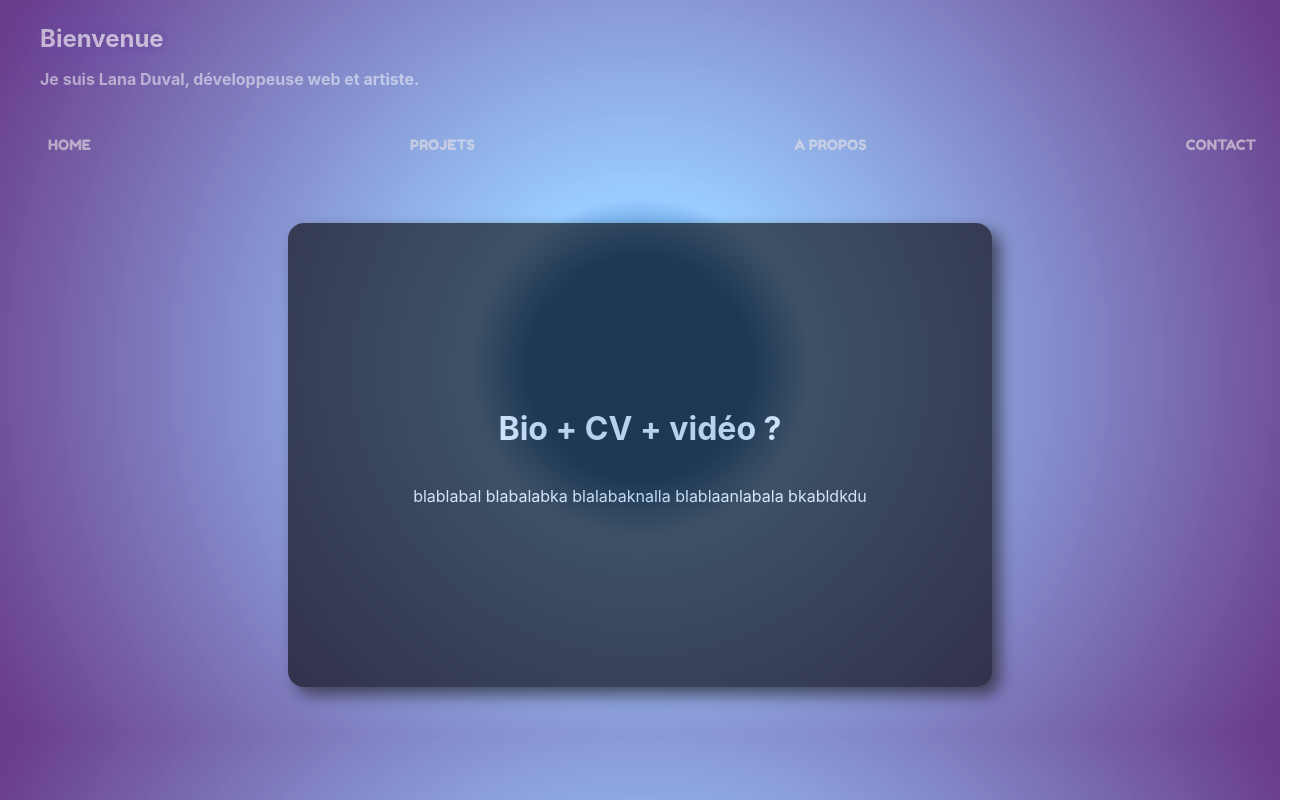
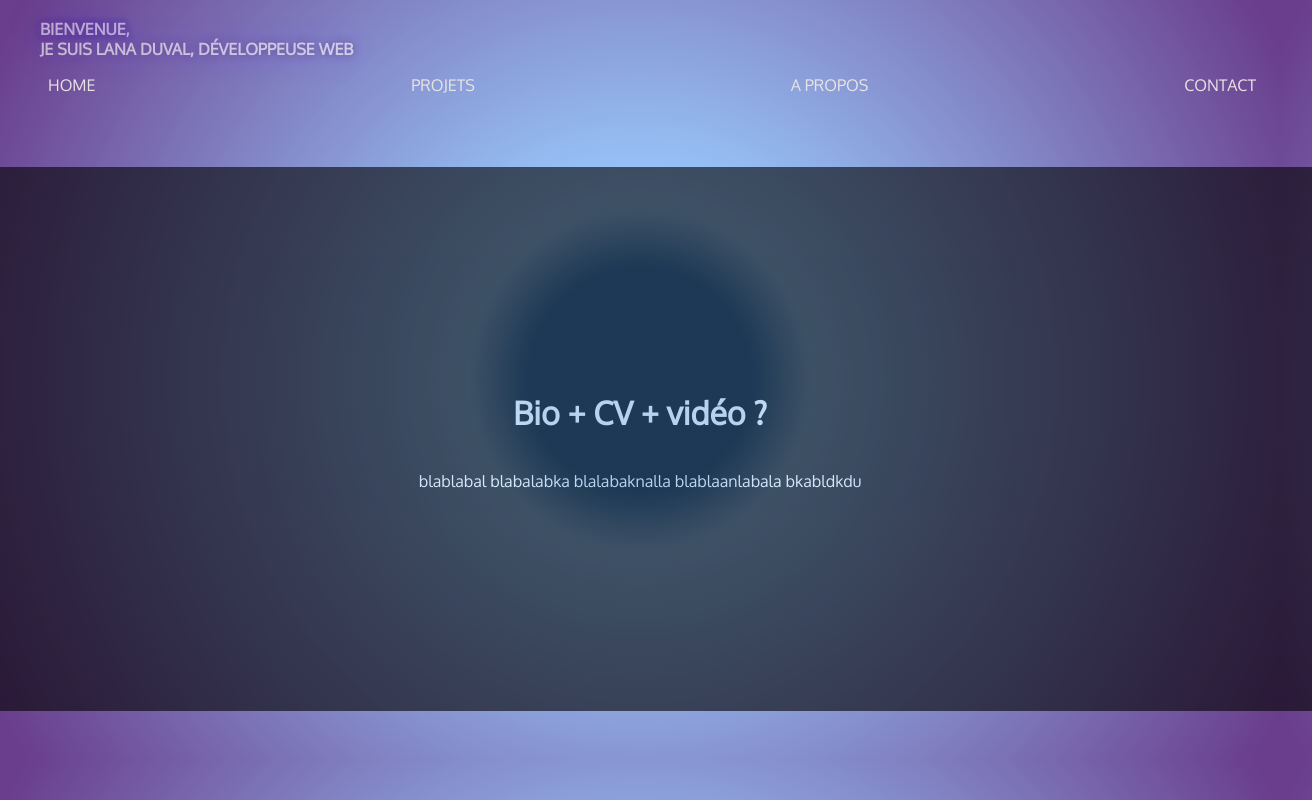
Before and after one commit to lanaduval/portfolio-V1, a React (Create React App) app: page /info in a window 1280 px wide. Shown: the whole page, 1312 px wide, since content can reach past the window. Built offline with nearby package versions, Linux system fonts and the light colour scheme.

Commit message:
work on trnasition and typo

```diff
--- a/public/index.html
+++ b/public/index.html
@@ -3,6 +3,8 @@
   <head>
     <meta charset="utf-8" />
     <link href='https://fonts.googleapis.com/css?family=Fredoka One' rel='stylesheet'>
+    <link href='https://fonts.googleapis.com/css?family=Spectral' rel='stylesheet'>
+    <link href='https://fonts.googleapis.com/css?family=Oxygen' rel='stylesheet'>
     <link rel="icon" href="%PUBLIC_URL%/logo_lana.png" />
     <meta name="viewport" content="width=device-width, initial-scale=1" />
     <meta name="theme-color" content="#000000" />
@@ -25,15 +27,5 @@
   <body>
     <noscript>You need to enable JavaScript to run this app.</noscript>
     <div id="oki"></div>
-    <!--
-      This HTML file is a template.
-      If you open it directly in the browser, you will see an empty page.
-
-      You can add webfonts, meta tags, or analytics to this file.
-      The build step will place the bundled scripts into the <body> tag.
-
-      To begin the development, run `npm start` or `yarn start`.
-      To create a production bundle, use `npm run build` or `yarn build`.
-    -->
   </body>
 </html>
--- a/src/App.css
+++ /dev/null
@@ -1,36 +0,0 @@
-.App {
-  text-align: center;
-}
-
-.App-logo {
-  pointer-events: none;
-}
-
-@media (prefers-reduced-motion: no-preference) {
-  .App-logo {
-    animation: App-logo-spin infinite 20s linear;
-  }
-}
-
-.App-header {
-  background-color: #282c34;
-  display: flex;
-  flex-direction: column;
-  align-items: center;
-  justify-content: center;
-  font-size: calc(10px + 2vmin);
-  color: white;
-}
-
-.App-link {
-  color: #61dafb;
-}
-
-@keyframes App-logo-spin {
-  from {
-    transform: rotate(0deg);
-  }
-  to {
-    transform: rotate(360deg);
-  }
-}
--- a/src/App.jsx
+++ b/src/App.jsx
@@ -1,7 +1,6 @@
 import { BrowserRouter} from "react-router-dom";
 import { Routes, Route } from "react-router-dom";
 import Home from './Pages/Home'
-import './App.css';
 import Info from "./Pages/Info";
 import Contact from "./Pages/Contact";
 import Header from "./Components/Header";
@@ -11,7 +10,7 @@ function App() {
   return (
     <div>
          <BrowserRouter>
-         <Header/>
+      <Header/>
       <Routes>
       <Route path="/" element={<Home/>} />
       <Route path="/info" element={<Info/>} />
--- a/src/Components/Header.jsx
+++ b/src/Components/Header.jsx
@@ -1,6 +1,6 @@
 import Nav from "./Nav";
 import "../style.scss";
-import Welcome from "../Pages/Welcome";
+import Welcome from "./Welcome";
 
 export default function Header() {
     return (
--- /dev/null
+++ b/src/Components/Welcome.jsx
@@ -0,0 +1,8 @@
+export default function Welcome() {
+    return (
+        <div>
+<h1 className="effetNeon"> Bienvenue,<br/>Je suis Lana Duval, développeuse web</h1>
+ </div>
+
+ );
+}
--- a/src/Pages/Projets.jsx
+++ b/src/Pages/Projets.jsx
@@ -7,7 +7,7 @@ export default function Info() {
         description: "Site vitrine pour un restaurateur parisien",
     },{
         name: "Toasty Mood",
-        image :"./ToastyMoodWeb.png",
+        image :"../assets/ToastyMoodWeb.png",
         description: "Web app pour comparer son humeur et la météo",
     }
     ]
--- a/src/Pages/Welcome.jsx
+++ /dev/null
@@ -1,8 +0,0 @@
-export default function Welcome() {
-    return (
-        <div>
-<h1 className="effetNeon"> Bienvenue</h1><h1 className="welcome">Je suis Lana Duval, développeuse web et artiste.</h1>
- </div>
-
- );
-}
--- a/src/style.scss
+++ b/src/style.scss
@@ -1,21 +1,26 @@
 body {
     background: rgb(67,139,213);
 background: radial-gradient(circle, rgba(67,139,213,0.9598214285714286) 15%, rgba(150,202,255,0.9598214285714286) 23%, rgb(106, 62, 140) 97%);
-height: 100%;
+font-family: 'Oxygen';
 }
+
+
 //HEADER
 .welcome {
-    font-size: 1rem;
+    font-size: 2rem;
     opacity: 0.5;
     color: #fff;
     text-align: left;
     padding-bottom: 2rem;
     padding-left: 2rem;
 
+
 }
 
 .header {
     padding : 0.5rem;
+
+
 }
 
 // NAVBAR
@@ -24,12 +29,10 @@ height: 100%;
     color: inherit;
 }
 .nav {
-    font-family: 'Fredoka One';
-    font-size: 0.9rem;
+    font-size: 1rem;
     color: rgb(233, 228, 228);
     text-transform: uppercase;
-    opacity: 0.6;
-    text-decoration: none;
+    opacity: 1;
 
 }
 
@@ -38,12 +41,12 @@ height: 100%;
     justify-content: space-between;
     padding-right: 1rem;
     list-style: none;
-    text-decoration: none;
+
 
 :hover{
 
-    color: #fff;
-    opacity: 0.6;
+    color: rgb(41, 42, 44);
+    opacity: 1;
     text-shadow:        0 0 7px rgb(236, 230, 250),        0 0 10px rgb(181, 170, 201),        0 0 42px rgb(234, 181, 208),        0 0 77px rgb(230, 18, 124),        0 0 100px rgb(155, 79, 117);
 
     animation: lumiere 1s infinite linear;
@@ -67,14 +70,9 @@ height: 100%;
         0 0 120px rgb(114, 17, 167);
     }
 }
+}
 // HOMEPAGE
-.home h1 {
-    font-family: 'Fredoka One';
-    font-size: 22px;
-    color :antiquewhite;
-    align-items: center;
-}
-}
+
 .sceneBas {
     height :36rem;
     opacity: 0.7;
@@ -85,8 +83,9 @@ height: 100%;
 }
 
 .effetNeon {
-    font-size: 1.5rem;
+    font-size: 1rem;
     text-align: left;
+    text-transform: uppercase;
     padding-left: 2rem;
     color: #fff;
     opacity: 0.6;
@@ -114,29 +113,28 @@ height: 100%;
 }
 // PROJETS
 .projectCard {
+    font-family: 'Spectral';
     display: flex;
     flex-direction: column;
-    background-color: #fff;
     padding: 2rem;
-    border-radius: 1rem;
-    box-shadow: 0.5rem 0.5rem 1rem #fff;
-    opacity: 0.6;
-    height:25rem;
+    border-radius:0.2rem;
     width: 50%;
     margin: 2rem;
-    -webkit-border-radius: 1rem;
-    -moz-border-radius: 1rem;
-    -ms-border-radius: 1rem;
-    -o-border-radius: 1rem;
+    -webkit-border-radius:0.2rem;
+    -moz-border-radius:0.2rem;
+    -ms-border-radius:0.2rem;
+    -o-border-radius:0.2rem;
 }
 .project {
+
+    background-color: #fff;
+    opacity: 0.2;
     margin-top: 2rem;
-    padding-top: 4rem;
   display: flex;
   flex-direction: column;
   justify-content: center;
   align-items: center;
-  height:25rem;
+  height:100%;
   overflow:scroll;
   width: 100%;
  animation-name: slide;
@@ -162,13 +160,15 @@ height: 100%;
     align-items: center;
     margin-top: 3rem;
     margin-bottom: 3rem;
+    width: 100%;
+    height:100%;
     animation-name: slide;
     animation-duration: 3s;
     animation-iteration-count: 1;
     @keyframes slide {
       from {
         margin-left: 100%;
-        width: 100%;
+        width: 300%;
       }
 
       to {
@@ -181,11 +181,9 @@ height: 100%;
 .infoCard{
     color: #fff;
     background-color: black;
-    border-radius: 1rem;
-    box-shadow: 0.5rem 0.5rem 1rem rgb(22, 21, 21);
     opacity: 0.6;
-    width: 50%;
-    height:25rem;
+    width: 100%;
+    min-height:60vh;
     overflow:auto;
     display: flex;
     flex-direction: column;
```
Also changed, not shown: public/cursor.png (added), src/Pages/Contact.jsx (line endings or trailing spaces).
